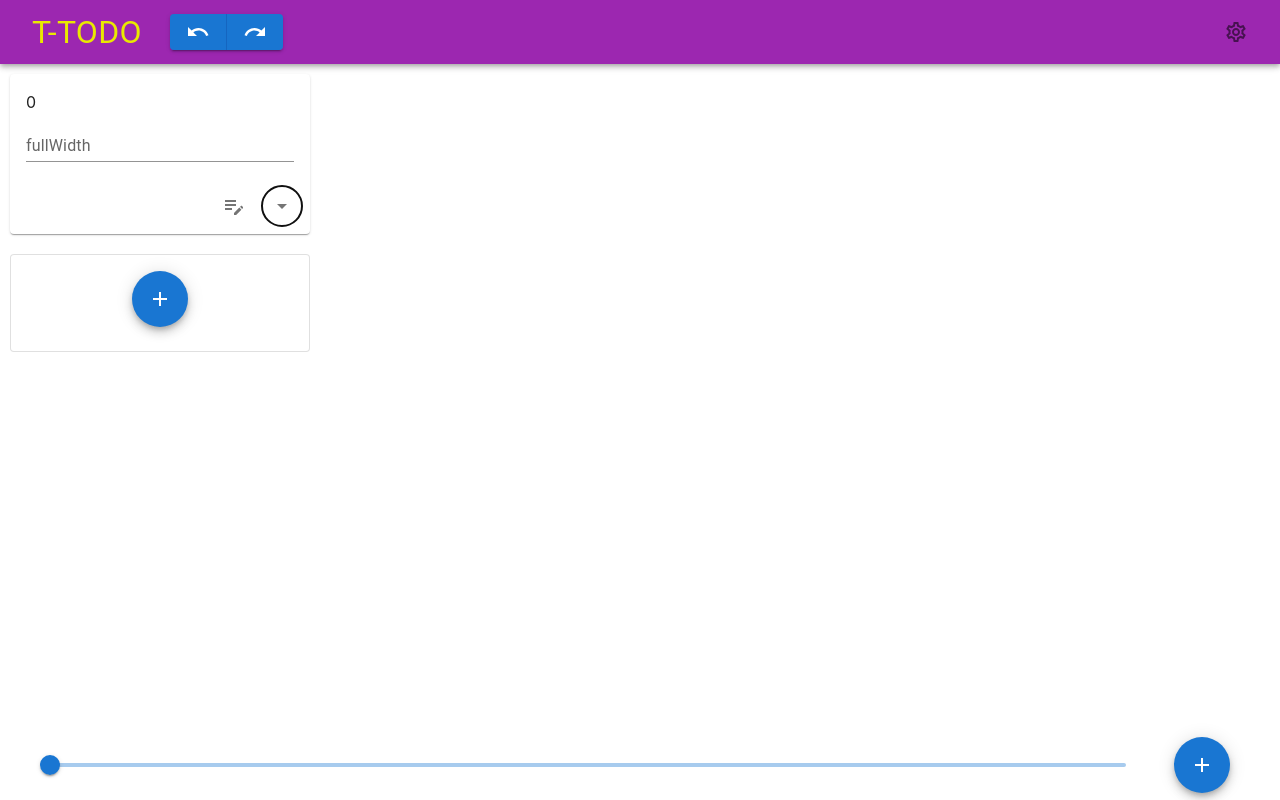
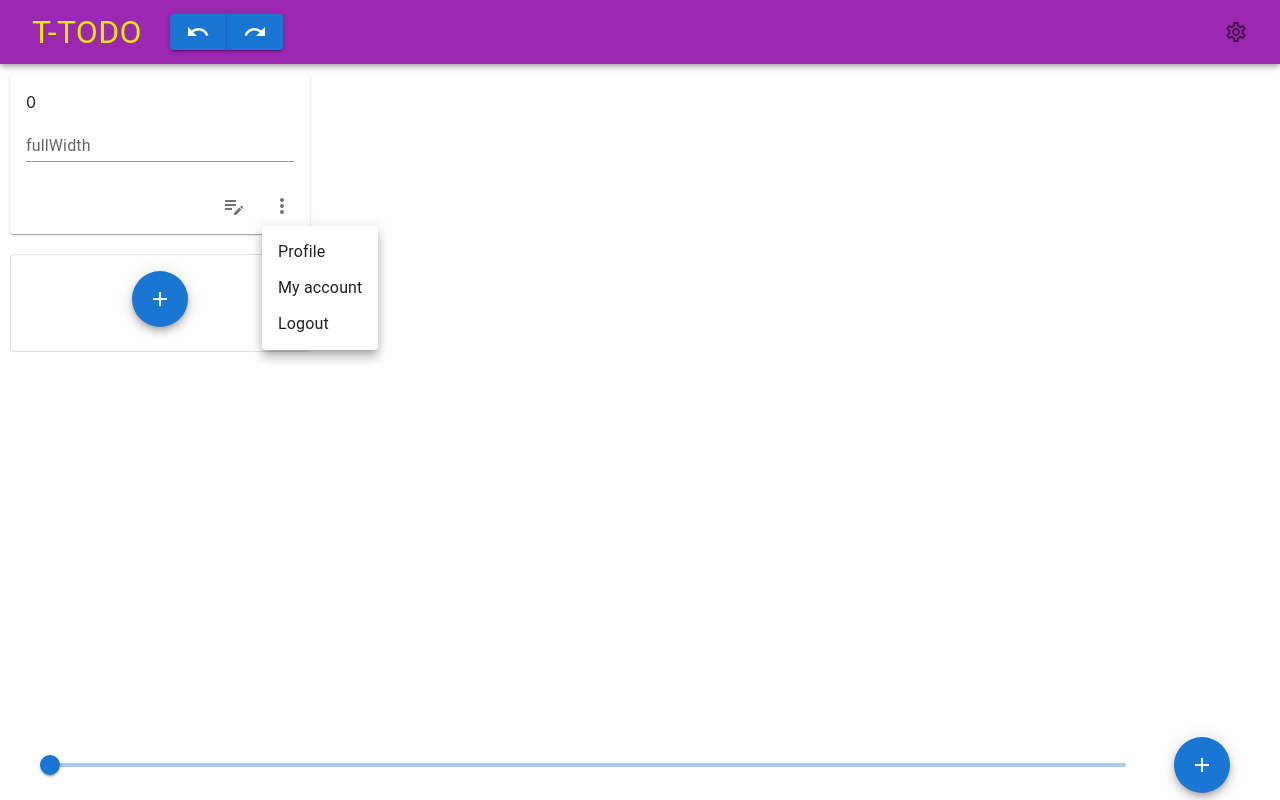
Before and after one commit to GodHexagon/to-do2, a React (Vite) app in the folder vite-project/: page / in a window 1280 px wide. Both pictures are taken after a click on the button 282 px from the left and 206 px from the top of the page. Built offline with nearby package versions, Linux system fonts and the light colour scheme.

Commit message:
modified:   vite-project/src/App.tsx

```diff
--- a/vite-project/src/App.tsx
+++ b/vite-project/src/App.tsx
@@ -23,6 +23,8 @@ import ButtonGroup from '@mui/material/ButtonGroup';
 import Typography from '@mui/material/Typography';
 import Fab from '@mui/material/Fab';
 import TextField from '@mui/material/TextField';
+import Menu from '@mui/material/Menu';
+import MenuItem from '@mui/material/MenuItem';
 
 import RedoIcon from '@mui/icons-material/Redo';
 import UndoIcon from '@mui/icons-material/Undo';
@@ -31,6 +33,7 @@ import AddIcon from '@mui/icons-material/Add';
 import EditNoteIcon from '@mui/icons-material/EditNote';
 import MenuIcon from '@mui/icons-material/Menu';
 import DownTriangleIcon from '@mui/icons-material/ArrowDropDownOutlined';
+import MoreVertIcon from '@mui/icons-material/MoreVert';
 
 type Anchor = 'top' | 'left' | 'bottom' | 'right';
 interface CardData {
@@ -109,10 +112,9 @@ export const App = () => {
     </Box>
   );
 
-  // エリア追加
+  // カードを追加するイベント
   const [cardData, setCardData] = React.useState<readonly CardData[]> ([{key: 0}]);
   const [numberNewKey, setNumberNewKey] = useState(1);
-
   const addCard = () => {
     setCardData([ ...cardData, {key: numberNewKey} ]);
     setNumberNewKey(numberNewKey + 1);
@@ -122,6 +124,16 @@ export const App = () => {
   const card = () => (
     <Box width="33vw" height="100%"></Box>
   )
+
+  // カードオプションプルダウンのイベント
+  const [anchorEl, setAnchorEl] = React.useState<null | HTMLElement>(null);
+  const open = Boolean(anchorEl);
+  const handleClick = (event: React.MouseEvent<HTMLButtonElement>) => {
+    setAnchorEl(event.currentTarget);
+  };
+  const handleClose = () => {
+    setAnchorEl(null);
+  };
 
   // スクロールバーの中身
   const sideScrollBar = () => (
@@ -177,9 +189,30 @@ export const App = () => {
                       <IconButton>
                         <EditNoteIcon />
                       </IconButton>
-                      <IconButton>
-                        <DownTriangleIcon />
-                      </IconButton>
+                      <>
+                        <IconButton
+                          id="basic-button"
+                          aria-controls={open ? 'basic-menu' : undefined}
+                          aria-haspopup="true"
+                          aria-expanded={open ? 'true' : undefined}
+                          onClick={handleClick}
+                        >
+                          <MoreVertIcon />
+                        </IconButton>
+                        <Menu
+                          id="basic-menu"
+                          anchorEl={anchorEl}
+                          open={open}
+                          onClose={handleClose}
+                          MenuListProps={{
+                            'aria-labelledby': 'basic-button',
+                          }}
+                        >
+                          <MenuItem onClick={handleClose}>Profile</MenuItem>
+                          <MenuItem onClick={handleClose}>My account</MenuItem>
+                          <MenuItem onClick={handleClose}>Logout</MenuItem>
+                        </Menu>
+                      </>
                     </CardActions>
                   </Card>
                 </Grid>
```
